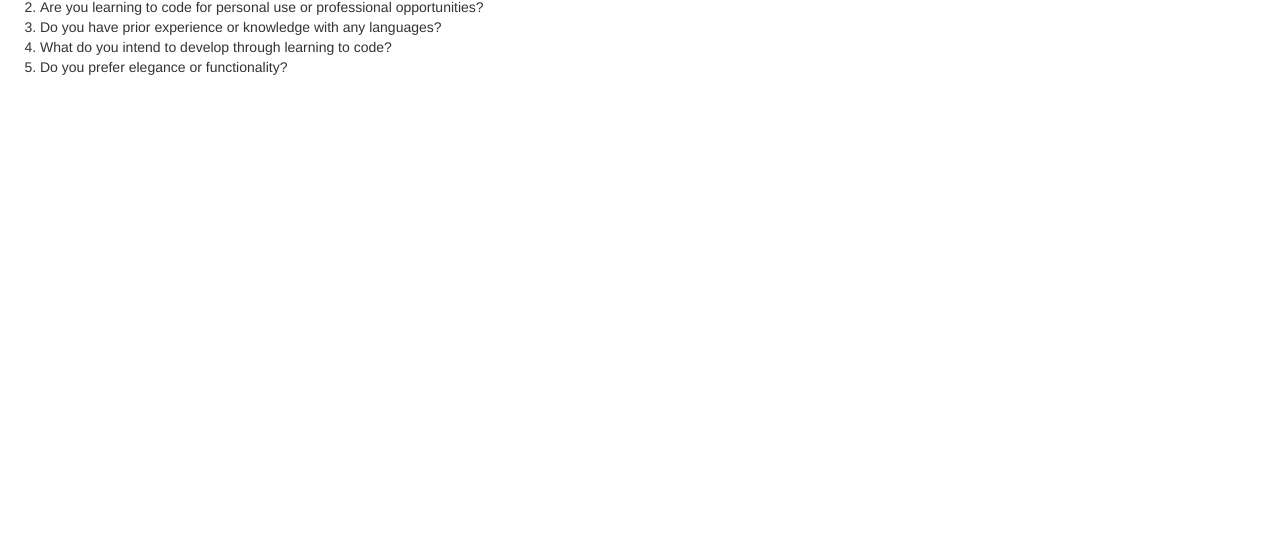
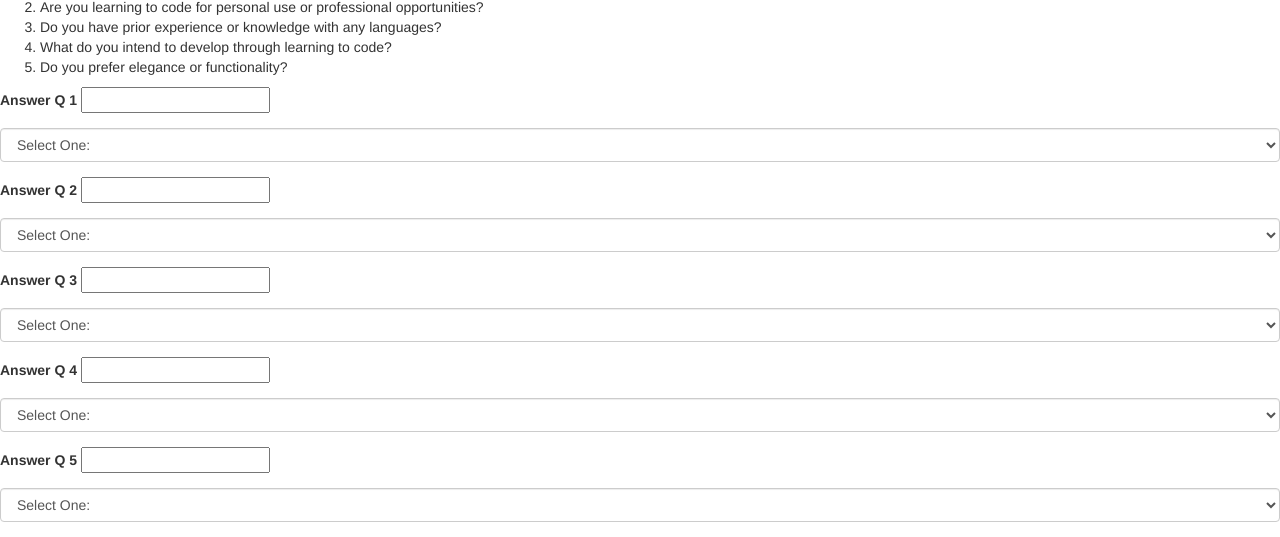
Before and after one commit to Alondradaisy/langsuggester, a plain HTML site: page index.html in a window 1280 px wide. Shown: the part 416-953 px from the top of the page. Before the commit the page ends 800 px from the top, so only its background shows below. Drawn offline with nearby package versions, Linux system fonts and the light colour scheme.

Commit message:
add five form-group divs to be able to access survey questions and selector boxes in index.html

```diff
--- a/index.html
+++ b/index.html
@@ -24,6 +24,54 @@
           <li>Do you prefer elegance or functionality?</li>
         </ol>
     </div>
+    <div class="form-group">
+      <label for="InputAnswer1">Answer Q 1</label>
+      <input type="answer" class="form-group" type="text">
+      <select class="form-control" id="use">
+      <option>Select One:</option>
+      <option>Basic</option>
+      <option>Intermediate</option>
+      <option>Advanced</option>
+      <select>
+    </div>
+
+    <div class="form-group">
+      <label for="InputAnswer2">Answer Q 2</label>
+      <input type="answer" class="form-group" type="text">
+      <select class="form-control" id="use">
+        <option>Select One:</option>
+        <option>Personal</option>
+        <option>Professional</option>
+      </select>
+    </div>
+    <div class="form-group">
+      <label for="InputAnswer3">Answer Q 3</label>
+      <input type="answer" class="form-group" type="text">
+      <select class="form-control" id="use">
+        <option>Select One:</option>
+        <option>Yes</option>
+        <option>No</option>
+      </select>
+    </div>
+    <div class="form-group">
+      <label for="InputAnswer4">Answer Q 4</label>
+      <input type="answer" class="form-group" type="text">
+      <select class="form-control" id="use">
+        <option>Select One:</option>
+        <option>Website Blog</option>
+        <option>Mobile Game App</option>
+        <option>Skills as a Developer</option>
+      </select>
+    </div>
+    <div class="form-group">
+      <label for="InputAnswer5">Answer Q 5</label>
+      <input type="answer" class="form-group" type="text">
+      <select class="form-control" id="use">
+        <option>Select One:</option>
+        <option>Elegance</option>
+        <option>Functionality</option>
+      </select>
+    </div>
 
   </body>
 </html>
```
